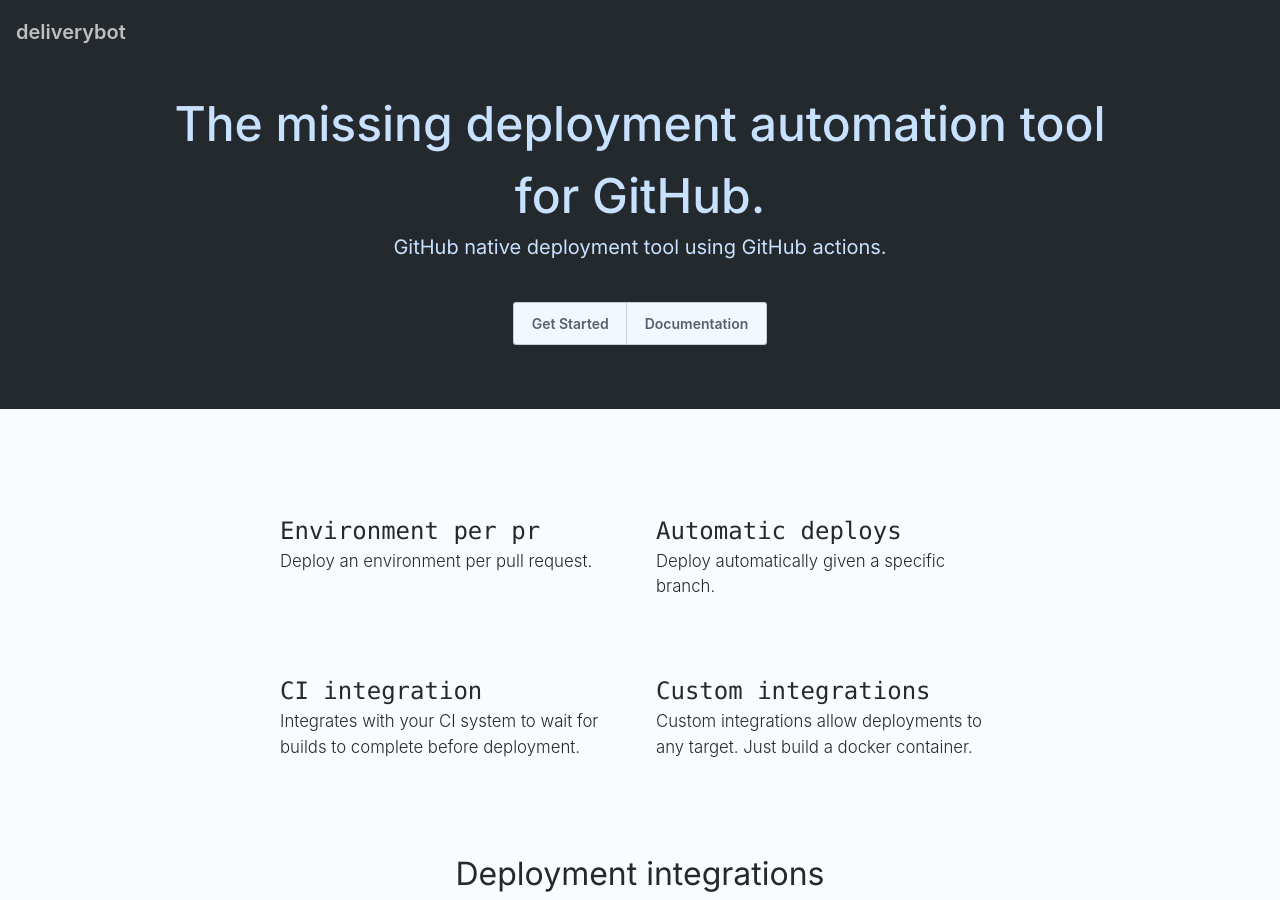
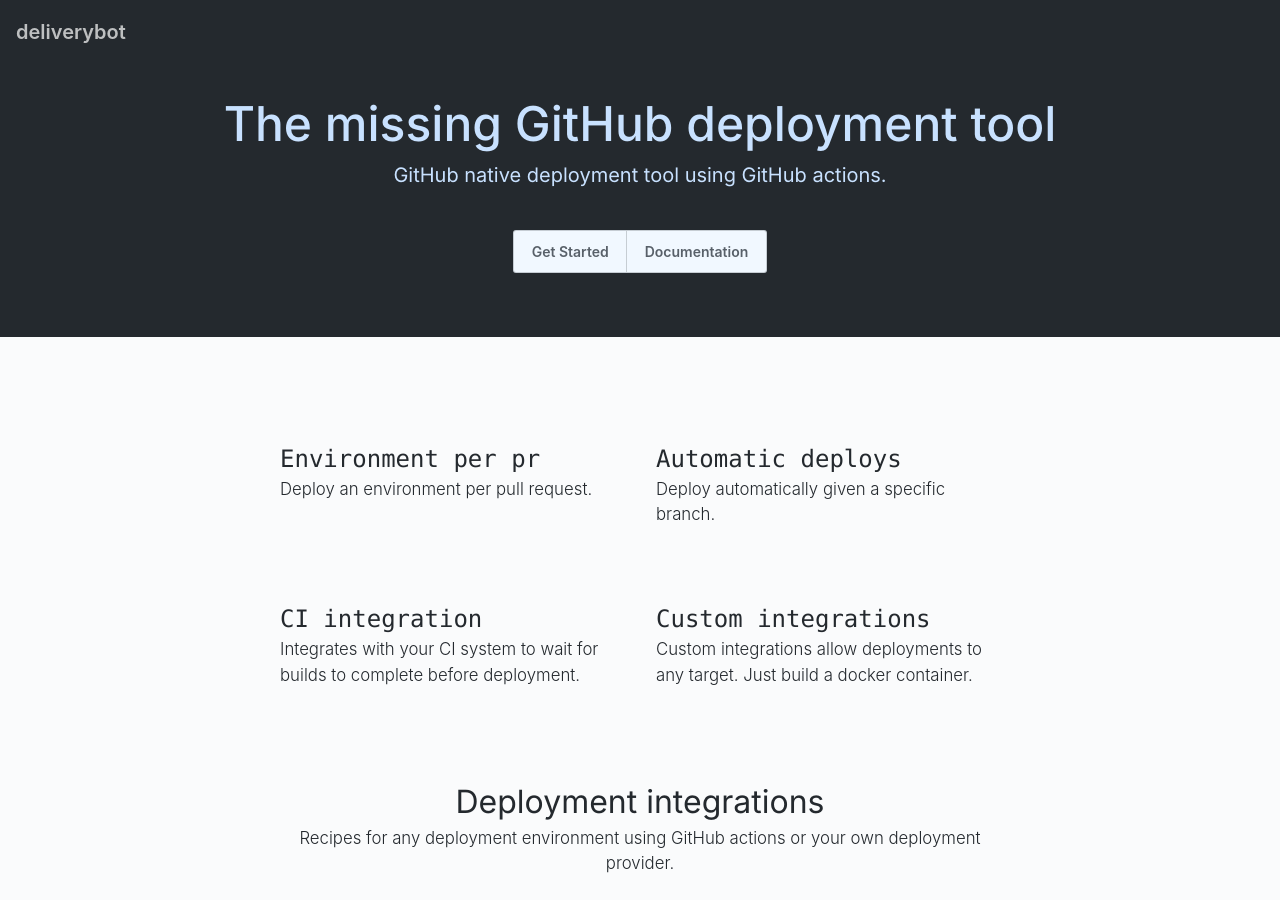
Before and after one commit to deliverybot/deliverybot.github.io, a Jekyll site: the page built from index.html, in a window 1280 px wide and 900 px high. Built offline with Jekyll 4.4.1, drawn with Linux system fonts in a browser that asks for light colours.

Commit message:
Rollback description

```diff
--- a/_config.yml
+++ b/_config.yml
@@ -1,7 +1,7 @@
 title: deliverybot
 email: your-email@example.com
 description: >-
-  The missing deployment automation tool for GitHub.
+  The missing GitHub deployment tool
 long_description: >-
   GitHub native deployment tool using GitHub actions.
 
```
